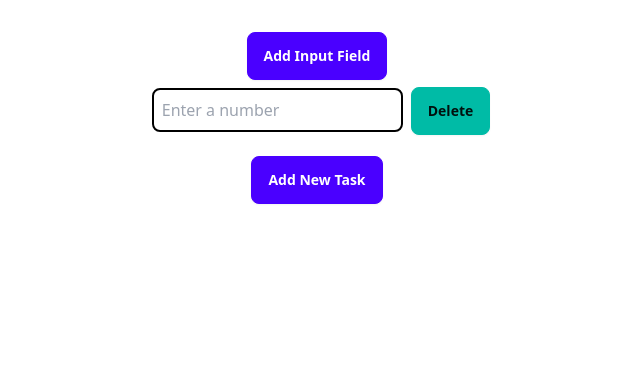
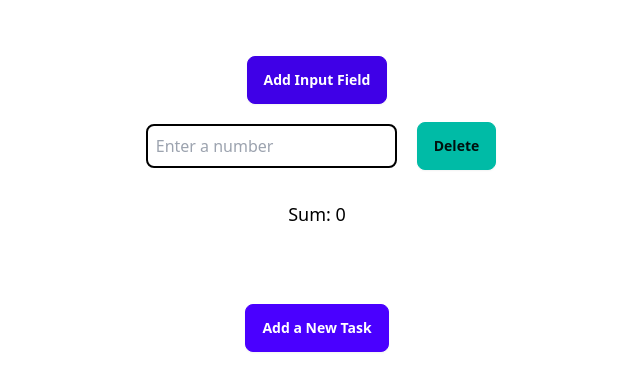
Before and after one commit to Raisa-islam/46_react_lab, a React (Vite) app in the folder react-lab/: page / in a window 1280 px wide. Both pictures are taken after a click on the button "Add Input Field". Shown: the top 390 px of the page, without its empty margins (323-963 px from the left). Built offline with nearby package versions, Linux system fonts and the light colour scheme.

Commit message:
All the little issues are solved

```diff
--- a/react-lab/src/App.jsx
+++ b/react-lab/src/App.jsx
@@ -1,66 +1,15 @@
-import { useState } from 'react';
-import './App.css';
-import NumberInputField from './components/NumberInputField';
-import TaskManager from './components/TaskManager'; // Import the TaskManager component
+import NumberInputField from "./components/NumberInputField";
+import TaskManager from "./components/TaskManager";
 
-function App() {
+const App = () => {
 
-  const [inputFields, setInputFields] = useState([]);
-  const [total, setTotal] = useState(0);
-
-  const handleAddInputField = () => {
-    setInputFields([...inputFields, { key: inputFields.length, value: '', onDelete: handleDeleteInputField }]);
-  };
-
-  const handleInputChange = (index, value) => {
-    const newInputFields = [...inputFields];
-    newInputFields[index].value = value;
-    setInputFields(newInputFields);
-
-    let newTotal = 0;
-    newInputFields.forEach(({ value }) => {
-      newTotal += isNaN(value) ? 0 : parseFloat(value);
-    });
-    setTotal(newTotal);
-  };
-  const handleDeleteInputField = (index, value) => {
-    const newInputFields = inputFields.filter((_, i) => i !== index);
-    setInputFields(newInputFields);
-
-    let newTotal = total;
-    newTotal -= isNaN(value) ? 0 : parseFloat(value);
-    setTotal(newTotal);
-  };
-
-  const [showTaskManager, setShowTaskManager] = useState(false); // State to toggle the visibility of TaskManager
-  const handleToggleTaskManager = () => {
-    setShowTaskManager(!showTaskManager); // Toggle the state to show/hide TaskManager
-  };
 
   return (
-    <>
-      <div className='container mx-auto flex flex-col gap-4'>
-        <div>
-        <button className="btn btn-primary text-white" onClick={handleAddInputField}>Add Input Field</button>
-        {inputFields.map(({ key, value }, index) => (
-          <div key={key}>
-            <NumberInputField
-              value={value}
-              onInputChange={(newValue) => handleInputChange(index, newValue)}
-              onDelete={() => handleDeleteInputField(index, value)}
-            />
-          </div>
-        ))}
-        {total !== 0 && <div><h2>Total: {total}</h2></div>}
-        </div>
-        <div>
-          <button className="btn btn-primary text-white" onClick={handleToggleTaskManager}>Add New Task</button> {/* Button to toggle TaskManager */}
-          {showTaskManager && <TaskManager />} {/* Render TaskManager if showTaskManager is true */}
-        </div>
-
-      </div>
-    </>
+    <div className="container mx-auto flex flex-col gap-4 mt-14">
+      <NumberInputField></NumberInputField>
+      <TaskManager></TaskManager>
+    </div>
   );
-}
+};
 
 export default App;
--- a/react-lab/src/components/NumberInputField.jsx
+++ b/react-lab/src/components/NumberInputField.jsx
@@ -1,50 +1,69 @@
-import { useState } from 'react';
-import PropTypes from 'prop-types'; // Import PropTypes for prop validation
+import { useState } from "react";
 
-const NumberInputField = ({ onInputChange, onDelete }) => {
-  const [inputValue, setInputValue] = useState('');
-  const [error, setError] = useState('');
+const NumberInputField = () => {
+  const [inputField, setInputField] = useState([]);
+  const [warnings, setWarnings] = useState({});
 
-  const handleChange = (event) => {
-    const value = event.target.value.trim();
-    setInputValue(value);
-
-    if (/^-?\d*\.?\d*$/.test(value)) {
-      setError('');
-    } else {
-      setError('Please enter a valid number');
-    }
+  const addTextbox = () => {
+    setInputField([...inputField, ""]);
   };
 
-  const handleBlur = () => {
-    // Trigger onInputChange only when the input field loses focus
-    onInputChange(parseFloat(inputValue) || 0);
+  const deleteTextbox = (index) => {
+    const newInputField = inputField.filter((_, i) => i !== index);
+    setInputField(newInputField);
+
+    const newWarnings = { ...warnings };
+    delete newWarnings[index];
+    setWarnings(newWarnings);
   };
 
-  const handleDelete = () => {
-    onDelete(); // Call onDelete function when delete button is clicked
+  const updateSum = (values) => {
+    const newSum = values.reduce((acc, value) => acc + (Number(value) || 0), 0);
+    return newSum;
+  };
+
+  const handleTextboxChange = (value, index) => {
+    const newInputField = [...inputField];
+    newInputField[index] = value;
+    setInputField(newInputField);
+
+    const newWarnings = { ...warnings };
+    if (isNaN(value) || value === "") {
+      newWarnings[index] = "Please enter a number";
+    } else {
+      delete newWarnings[index];
+    }
+    setWarnings(newWarnings);
+  };
+
+  const handleAddInputField = () => {
+    addTextbox();
   };
 
   return (
-    <div>
-      <input
-        type="text"
-        className='border-2 border-black p-2 m-2 rounded-lg'
-        value={inputValue}
-        onChange={handleChange}
-        onBlur={handleBlur} // Call handleBlur when the input field loses focus
-        placeholder="Enter a number"
-      />
-      <button className='btn btn-active btn-accent' onClick={handleDelete}>Delete</button> {/* Delete button */}
-      {error && <span style={{ color: 'red' }}>{error}</span>}
+    <div className="flex flex-col gap-4 items-center">
+      <button className="btn btn-active btn-primary text-white" onClick={handleAddInputField}>
+        Add Input Field
+      </button>
+      {inputField.map((value, index) => (
+        <div key={index} className="flex flex-col items-center justify-center">
+            <div className="flex flex-row gap-3 justify-center items-center">
+            <input className="border-2 border-black rounded-lg p-2 mx-2 my-1"
+            type="text"
+            placeholder="Enter a number"
+            value={value}
+            onChange={(e) => handleTextboxChange(e.target.value, index)}
+          />
+          <button className="btn btn-active btn-accent" onClick={() => deleteTextbox(index)}>
+            Delete
+          </button></div>
+
+          {warnings[index] && <div className="warning text-red-500 text-lg font-semibold">{warnings[index]}</div>}
+        </div>
+      ))}
+      <div className="px-5 py-3 rounded-lg text-black text-lg w-fit">Sum: {updateSum(inputField)}</div>
     </div>
   );
 };
 
-// Prop validation
-NumberInputField.propTypes = {
-  onInputChange: PropTypes.func.isRequired, // Ensure onInputChange prop is a function and required
-  onDelete: PropTypes.func.isRequired // Ensure onDelete prop is a function and required
-};
-
 export default NumberInputField;
--- a/react-lab/src/components/TaskManager.jsx
+++ b/react-lab/src/components/TaskManager.jsx
@@ -4,32 +4,48 @@ const TaskManager = () => {
     const [tasks, setTasks] = useState([]);
     const [newTaskTitle, setNewTaskTitle] = useState('');
     const [newTaskDescription, setNewTaskDescription] = useState('');
-  const [editingIndex, setEditingIndex] = useState(null);
-  const [showInputFields, setShowInputFields] = useState(true);
+    const [showAddTaskForm, setShowAddTaskForm] = useState(false);
+    const [editTaskIndex, setEditTaskIndex] = useState(null);
+
+    const handleTitleChange = (event) => {
+        setNewTaskTitle(event.target.value);
+    };
+
+    const handleDescriptionChange = (event) => {
+        setNewTaskDescription(event.target.value);
+    };
 
     const handleAddTask = () => {
-    if (newTaskTitle.trim() !== '' && newTaskDescription.trim() !== '') {
-      if (editingIndex !== null) {
-        // If editing an existing task
-        const updatedTasks = [...tasks];
-        updatedTasks[editingIndex] = { title: newTaskTitle, description: newTaskDescription };
-        setTasks(updatedTasks);
-        setEditingIndex(null);
-      } else {
-        // If adding a new task
-        setTasks([...tasks, { title: newTaskTitle, description: newTaskDescription }]);
+        if (newTaskTitle.trim() === '' || newTaskDescription.trim() === '') {
+            alert('Please enter both title and description.');
+            return;
         }
+
+        const newTask = { title: newTaskTitle, description: newTaskDescription };
+        setTasks([...tasks, newTask]);
         setNewTaskTitle('');
         setNewTaskDescription('');
-      setShowInputFields(false); // Hide input fields after adding a task
-    }
+        setShowAddTaskForm(false);
     };
 
     const handleEditTask = (index) => {
+        setEditTaskIndex(index);
         setNewTaskTitle(tasks[index].title);
         setNewTaskDescription(tasks[index].description);
-    setEditingIndex(index);
-    setShowInputFields(true); // Show input fields when editing a task
+    };
+
+    const handleUpdateTask = () => {
+        if (newTaskTitle.trim() === '' || newTaskDescription.trim() === '') {
+            alert('Please enter both title and description.');
+            return;
+        }
+
+        const updatedTasks = [...tasks];
+        updatedTasks[editTaskIndex] = { title: newTaskTitle, description: newTaskDescription };
+        setTasks(updatedTasks);
+        setEditTaskIndex(null);
+        setNewTaskTitle('');
+        setNewTaskDescription('');
     };
 
     const handleDeleteTask = (index) => {
@@ -38,27 +54,48 @@ const TaskManager = () => {
     };
 
     return (
+        <div className="mt-4 mb-4 p-8 flex flex-col gap-4 items-center">
+
+            <button className="btn btn-primary text-white" onClick={() => setShowAddTaskForm(true)}>Add a New Task</button>
+
+            {showAddTaskForm && (
                 <div>
-      {showInputFields && ( // Conditionally render input fields
-        <>
                     <input
-            type="text" className='border-2 border-black p-1 m-1 rounded-lg'
+                        type="text"
+                        placeholder="Enter task title"
                         value={newTaskTitle}
-            onChange={(e) => setNewTaskTitle(e.target.value)}
-            placeholder="Enter task title"
+                        onChange={handleTitleChange}
+                        className="border-2 border-black p-2 m-2 rounded-lg"
                     />
                     <input
-            type="text" className='border-2 border-black p-1 m-1 rounded-lg'
+                        placeholder="Enter task description"
                         value={newTaskDescription}
-            onChange={(e) => setNewTaskDescription(e.target.value)}
+                        onChange={handleDescriptionChange}
+                        className="border-2 border-black p-2 m-2 rounded-lg"
+                    />
+                    <button className="btn btn-primary bg-orange-600 border-0 font-black" onClick={handleAddTask}>Add</button>
+                </div>
+            )}
+            {editTaskIndex !== null && (
+                <div>
+                    <input
+                        type="text"
+                        placeholder="Enter task title"
+                        value={newTaskTitle}
+                        onChange={handleTitleChange}
+                        className="border-2 border-black p-2 m-2 rounded-lg"
+                    />
+                    <input
                         placeholder="Enter task description"
+                        value={newTaskDescription}
+                        onChange={handleDescriptionChange}
+                        className="border-2 border-black p-2 m-2 rounded-lg"
                     />
-          <button className="btn btn-ghost border border-black" onClick={handleAddTask}>
-            {editingIndex !== null ? 'Edit Task' : 'Add Task'}
-            </button>
-        </>
+                    <button className="btn btn-primary" onClick={handleUpdateTask}>Update</button>
+                </div>
             )}
-
+            {tasks.length > 0 && (
+                <div className='mt-4 w-full'>
                     <ul>
                         {tasks.map((task, index) => (
                             <li key={index}>
@@ -69,15 +106,16 @@ const TaskManager = () => {
                                     </div>
 
                                     <div className='flex flex-row gap-4'>
-                    <button className='btn btn-active btn-primary text-white' onClick={() => handleEditTask(index)}>Edit</button>{' '}
-                    <button className='btn btn-active btn-accent bg-red-600 text-white border-0' onClick={() => handleDeleteTask(index)}>Delete</button>
+                                        <button className="btn btn-active btn-primary text-white bg-blue-950" onClick={() => handleEditTask(index)}>Edit</button>
+                                        <button className="btn btn-active btn-secondary bg-red-700 text-white" onClick={() => handleDeleteTask(index)}>Delete</button>
                                     </div>
-
                                 </div>
                             </li>
                         ))}
                     </ul>
                 </div>
+            )}
+        </div>
     );
 };
 
```
Lines whose indentation alone changed are shown as unchanged.
